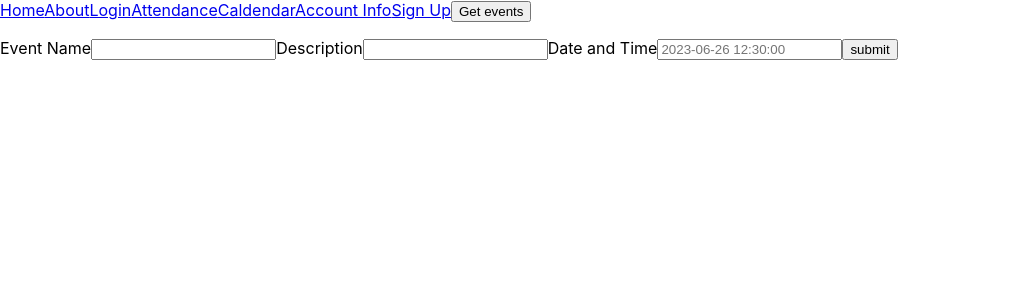
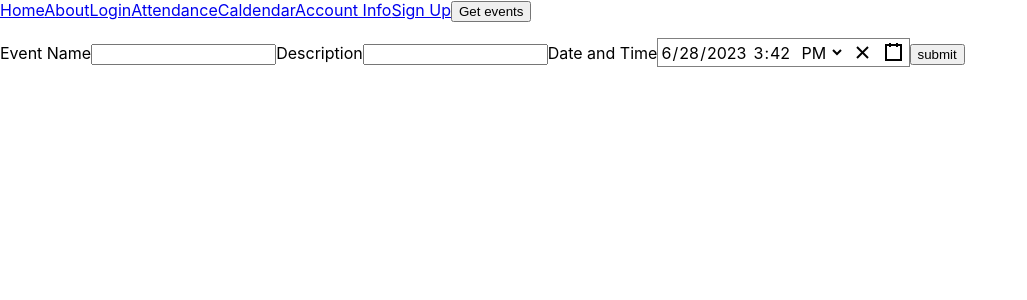
Before and after one commit to SamSvetlik/shinto-frontend, a React (Create React App) app: page /calendar in a window 1280 px wide. Shown: the top 300 px of the page, without its empty margins (0-1027 px from the left). Built offline with nearby package versions, Linux system fonts and the light colour scheme.

Commit message:
chore: added react-datetime-picker to make event creation more user-friendly, formatted generated eventTime correctly

```diff
--- a/package.json
+++ b/package.json
@@ -8,6 +8,7 @@
     "@testing-library/user-event": "^13.5.0",
     "axios": "^1.4.0",
     "react": "^18.2.0",
+    "react-datetime-picker": "^5.2.0",
     "react-dom": "^18.2.0",
     "react-router": "^6.14.0",
     "react-router-dom": "^6.14.0",
--- a/src/components/CreateEvent.js
+++ b/src/components/CreateEvent.js
@@ -1,5 +1,9 @@
 import { useState } from "react"
 import axios from "axios"
+import DateTimePicker from "react-datetime-picker"
+import 'react-datetime-picker/dist/DateTimePicker.css';
+import 'react-calendar/dist/Calendar.css';
+import 'react-clock/dist/Clock.css';
 
 const CreateEvent = (props) => {
     const {userId} = props
@@ -23,7 +27,7 @@ const CreateEvent = (props) => {
 
     const submitEvent = (e) => {
         e.preventDefault()
-        axios.post("https://shinto-backend.vercel.app/events", {...event})
+        axios.post("https://shinto-backend.vercel.app/events", {...event, eventTime: eventTime.toISOString().replaceAll("T", " ").slice(0, -5)})
             .then(res => {
                 console.log(JSON.parse(res.config.data))
                 alert("New event added to calendar!")
@@ -31,15 +35,19 @@ const CreateEvent = (props) => {
             .catch(err => console.log("error: ", err))
     }
 
+    const [eventTime, setEventTime] = useState(new Date())
+
+
     return (
         <>
             <form className="eventCreater-form" onSubmit={submitEvent}>
                 <label>Event Name</label>
-                <input name="eventName" type="text" value={event.eventName} onChange={handleTextChange}></input>
+                <input name="eventName" type="text" value={event.eventName} onChange={handleTextChange} required></input>
                 <label>Description</label>
-                <input name="eventDescription" type="text" value={event.eventDescription} onChange={handleTextChange}></input>
+                <input name="eventDescription" type="text" value={event.eventDescription} onChange={handleTextChange} required></input>
                 <label>Date and Time</label>
-                <input name="eventTime" type="text" placeholder="2023-06-26 12:30:00" value={event.eventTime} onChange={handleTextChange}></input>
+                {/* <input name="eventTime" type="text" placeholder="2023-06-26 12:30:00" value={event.eventTime} onChange={handleTextChange}></input> */}
+                <DateTimePicker onChange={setEventTime} value={eventTime}  />
                 <input type="submit" value="submit"></input>
             </form>
         </>
```
Also changed, not shown: 1 other file (tests, documents, lock files or other folders).
